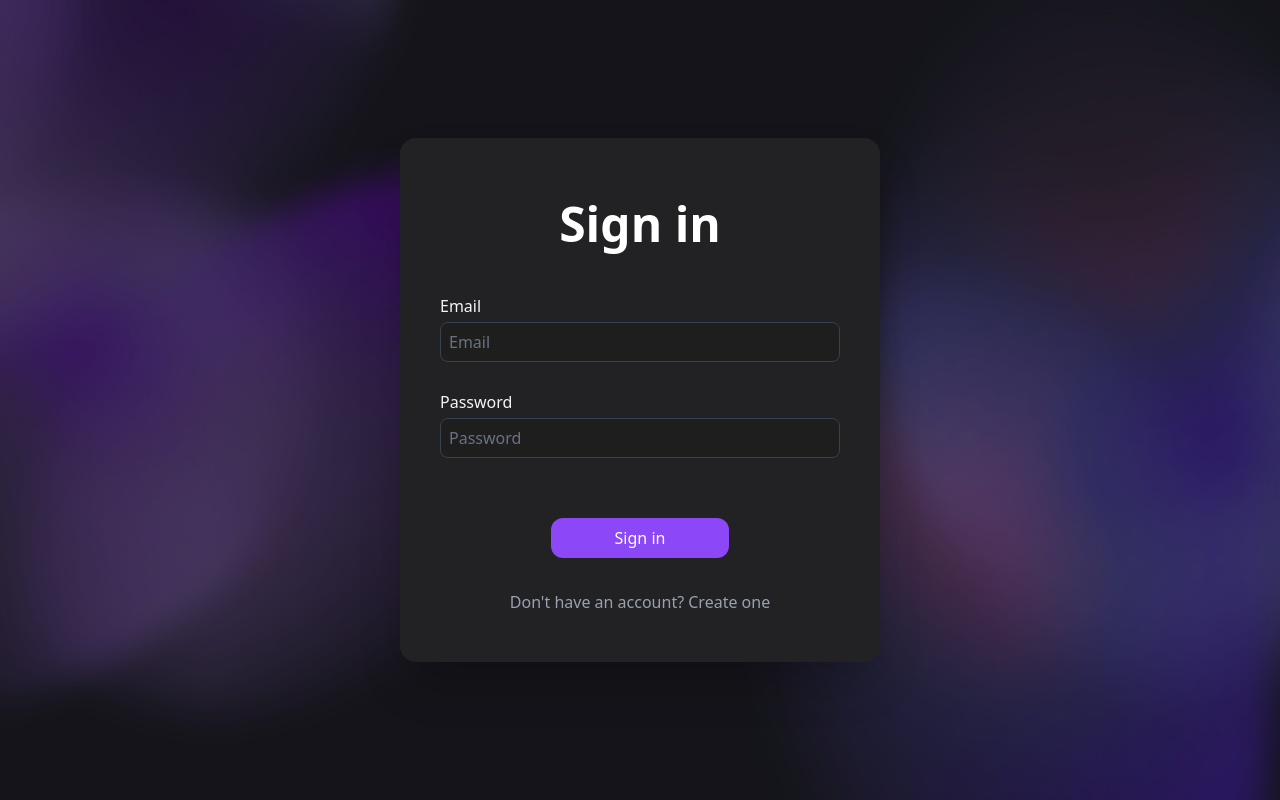
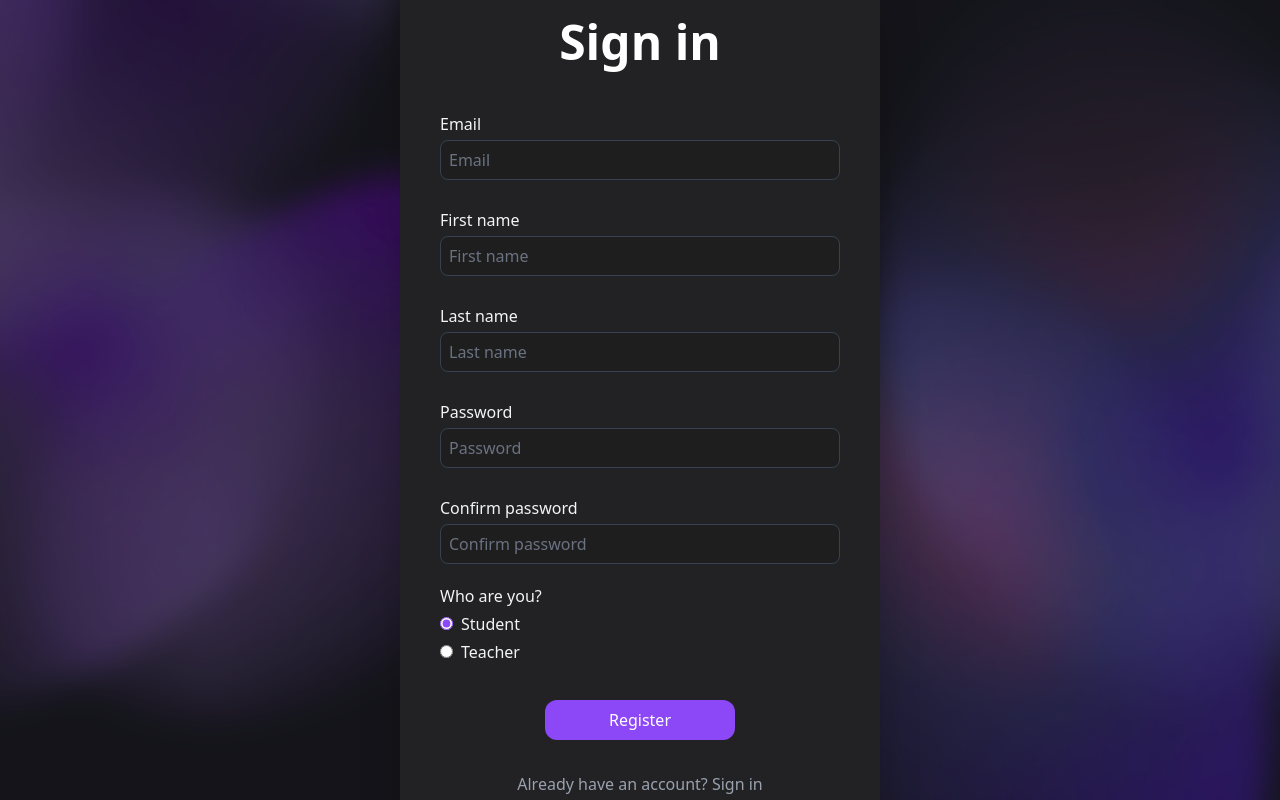
Before and after one commit to Farexx30/omniwise-client-web, a React (Vite) app: page / in a window 1280 px wide. Built offline with nearby package versions, Linux system fonts and the light colour scheme.

Commit message:
Feature: Registration page UI.

```diff
--- a/src/App.tsx
+++ b/src/App.tsx
@@ -6,6 +6,7 @@ import useQuery from './hooks/useQuery';
 import Spinner from './components/Spinner';
 import CourseCard from './components/CourseCard';
 import LoginForm from './components/LoginForm';
+import RegistrationForm from './components/RegistrationForm';
 
 function App() {
   // const [searchValue, setSearchValue] = useState("");
@@ -66,7 +67,7 @@ function App() {
 
   return (
     <>
-      <LoginForm />
+      <RegistrationForm />
     </>
   )
 }
--- /dev/null
+++ b/src/components/RegistrationForm.tsx
@@ -0,0 +1,50 @@
+const RegistrationForm = () => {
+    return (
+        <main>
+            <div className="login-and-registration-container">
+                <div className="login-and-registration-form">
+                    <form action="" method="">
+                        <h1>Sign in</h1>
+                        <div className="input-box">
+                            <label htmlFor="email">Email</label>
+                            <input id="email" type="text" placeholder="Email" required />
+                        </div>
+                        <div className="input-box">
+                            <label htmlFor="first-name">First name</label>
+                            <input id="first-name" type="text" placeholder="First name" required />
+                        </div>
+                        <div className="input-box">
+                            <label htmlFor="last-name">Last name</label>
+                            <input id="last-name" type="text" placeholder="Last name" required />
+                        </div>
+                        <div className="input-box">
+                            <label htmlFor="password">Password</label>
+                            <input id="password" type="password" placeholder="Password" required />
+                        </div>
+                        <div className="input-box">
+                            <label htmlFor="confirm-password">Confirm password</label>
+                            <input id="confirm-password" type="password" placeholder="Confirm password" required />
+                        </div>
+                        <div className="flex flex-col w-full mt-6">
+                            <label>Who are you?</label>
+                            <label>
+                                <input type="radio" name="role" className="accent-[#8C47F6]" defaultChecked/>
+                                <span className="pl-2">Student</span>
+                            </label>
+                            <label>
+                                <input type="radio" name="role" className="accent-[#8C47F6]" />
+                                <span className="pl-2">Teacher</span>
+                            </label>
+                        </div>
+                        <button type="submit">Register</button>
+                        <div className="mt-8">
+                            <a href="/login" className="text-gray-400 hover:underline"><p>Already have an account? Sign in</p></a>
+                        </div>
+                    </form>
+                </div>
+            </div>
+        </main>
+    )
+}
+
+export default RegistrationForm
--- a/src/index.css
+++ b/src/index.css
@@ -101,7 +101,7 @@
   }
 
   .login-and-registration-form {
-    @apply px-10 py-12 rounded-2xl shadow-2xl bg-[#222224] w-full max-w-[480px] mx-auto;
+    @apply px-10 py-8 rounded-2xl shadow-2xl bg-[#222224] w-full max-w-[480px] mx-auto;
 
     & h1 {
       @apply text-5xl text-center;
@@ -110,14 +110,14 @@
     & button {
       @apply w-auto mt-8 bg-[#8C47F6] text-white px-16 py-2 rounded-xl cursor-pointer transition-shadow duration-300 hover:shadow-[0_0_16px_4px_rgba(168,85,247,0.7)];
     }
-  }
-
-  .input-box {
-    @apply flex flex-col relative w-full h-16 my-8;
 
     & label {
       @apply mb-1 text-left text-gray-100;
     }
+  }
+
+  .input-box {
+    @apply flex flex-col relative w-full h-16 mt-8;
 
     & input {
       @apply border-1 border-gray-700 text-gray-200 w-full h-full bg-[#1E1E1E] p-2 rounded-lg placeholder:text-gray-500
```
